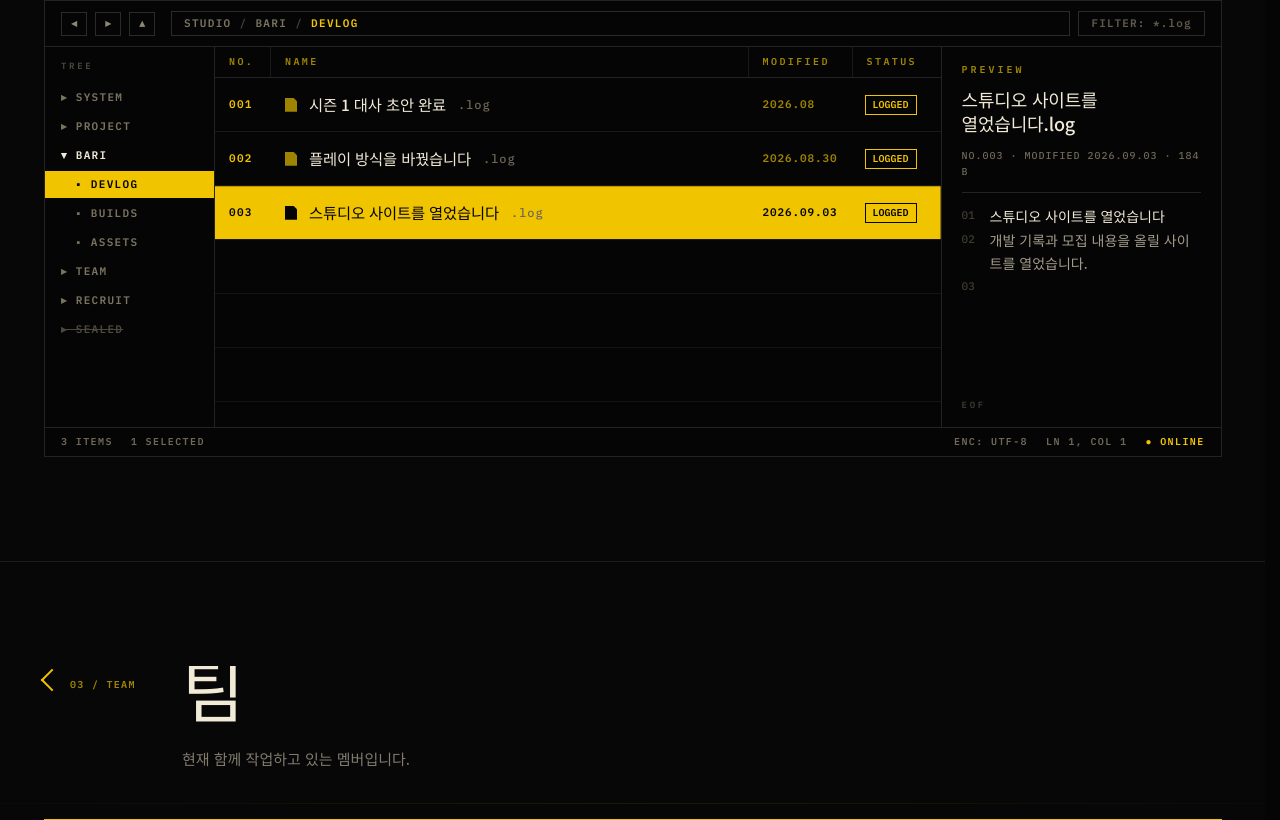
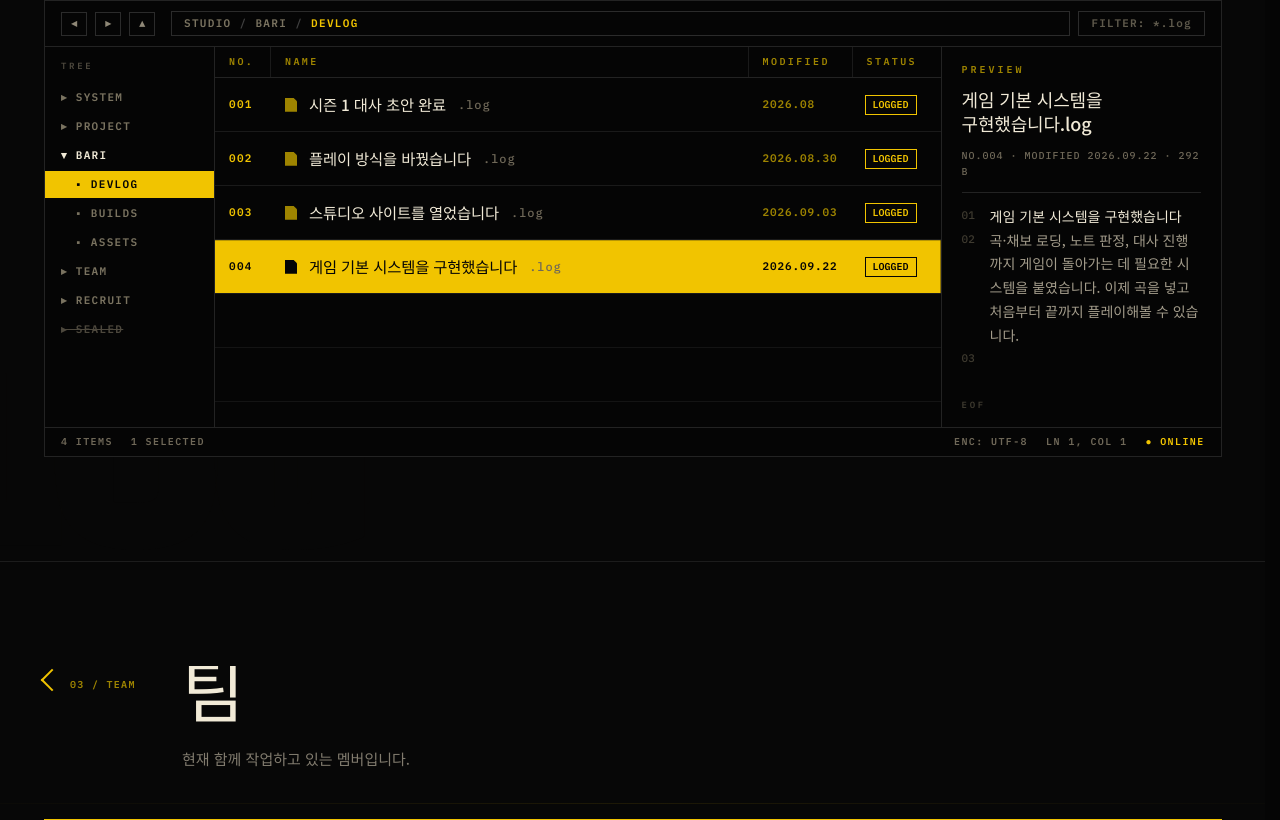
Before and after one commit to kue59377-sketch/DoNotCross_Studio, a plain HTML site: page index.html in a window 1280 px wide. Shown: the part 2000-2820 px from the top of the page. Drawn offline with Linux system fonts and the light colour scheme.

Commit message:
Add files via upload

```diff
--- a/index.html
+++ b/index.html
@@ -835,12 +835,13 @@
           <div class="log-head"><span class="lh-col lh-c1">NO.</span><span class="lh-col lh-c2">NAME</span><span class="lh-col lh-c3">MODIFIED</span><span class="lh-col lh-c4">STATUS</span></div>
       <article class="log-row"><time class="log-date">2026.08</time><div><h3>시즌 1 대사 초안 완료</h3><p>4개 챕터의 대사 초안을 마쳤고, 톤과 흐름을 다듬고 있습니다.</p></div><div class="log-no">001</div><span class="log-stamp">LOGGED</span></article>
       <article class="log-row"><time class="log-date">2026.08.30</time><div><h3>플레이 방식을 바꿨습니다</h3><p>장애물 회피 방식에서 노트 기반 연주 방식으로 플레이 구조를 바꿨습니다.</p></div><div class="log-no">002</div><span class="log-stamp">LOGGED</span></article>
-      <article class="log-row"><time class="log-date">2026.09.03</time><div><h3>스튜디오 사이트를 열었습니다</h3><p>개발 기록과 모집 내용을 올릴 사이트를 열었습니다.</p></div><div class="log-no">003</div><span class="log-stamp">LOGGED</span></article><i class="log-scrub"></i>
+      <article class="log-row"><time class="log-date">2026.09.03</time><div><h3>스튜디오 사이트를 열었습니다</h3><p>개발 기록과 모집 내용을 올릴 사이트를 열었습니다.</p></div><div class="log-no">003</div><span class="log-stamp">LOGGED</span></article>
+      <article class="log-row"><time class="log-date">2026.09.22</time><div><h3>게임 기본 시스템을 구현했습니다</h3><p>곡·채보 로딩, 노트 판정, 대사 진행까지 게임이 돌아가는 데 필요한 시스템을 붙였습니다. 이제 곡을 넣고 처음부터 끝까지 플레이해볼 수 있습니다.</p></div><div class="log-no">004</div><span class="log-stamp">LOGGED</span></article><i class="log-scrub"></i>
           <div class="log-empty"></div>
         </div>
         <aside class="win-prev"><span class="wp-h">PREVIEW</span><span class="wp-file" id="wpFile">—</span><span class="wp-meta" id="wpMeta">파일을 선택하세요</span><div class="wp-body" id="wpBody"></div><span class="wp-foot">EOF</span></aside>
       </div>
-      <div class="win-status"><span>3 ITEMS</span><span id="wsSel">0 SELECTED</span><span class="grow"></span><span>ENC: UTF-8</span><span>LN 1, COL 1</span><span class="ok">● ONLINE</span></div>
+      <div class="win-status"><span>4 ITEMS</span><span id="wsSel">0 SELECTED</span><span class="grow"></span><span>ENC: UTF-8</span><span>LN 1, COL 1</span><span class="ok">● ONLINE</span></div>
     </div>
   </div>
 </section>
```
